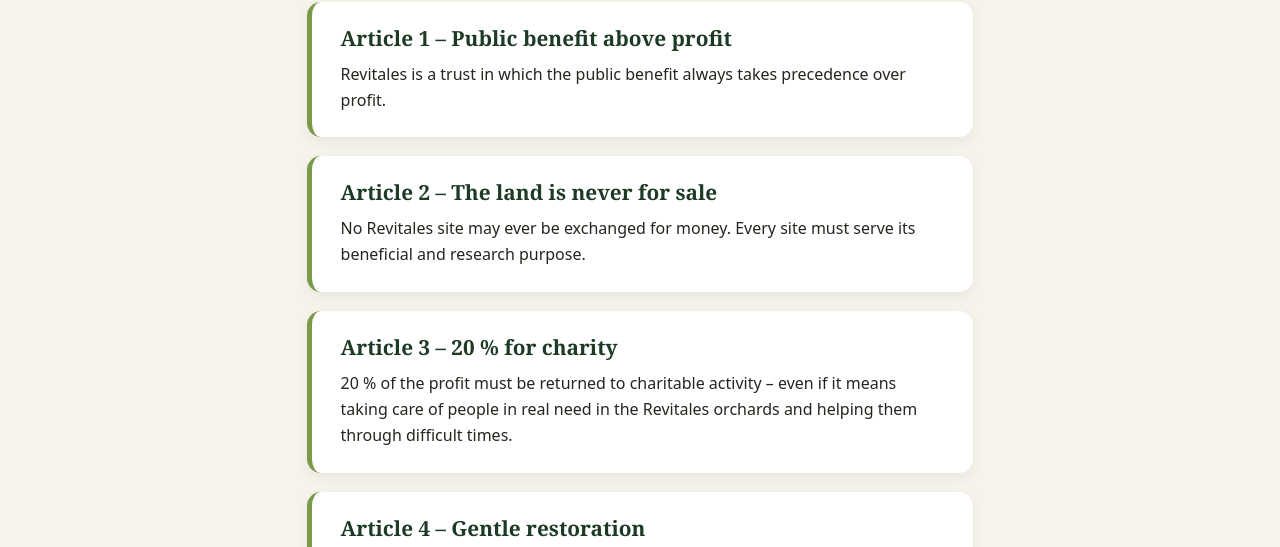
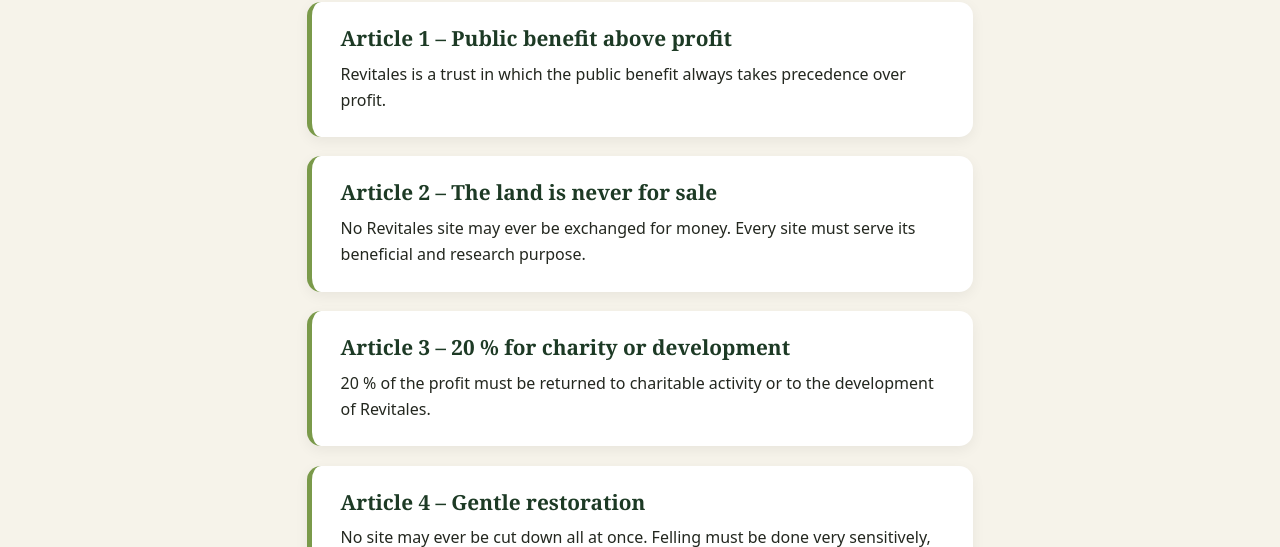
Before and after one commit to DOBJAN/REVITALES, a plain HTML site: page stanovy.html in a window 1280 px wide. Shown: the part 214-761 px from the top of the page. Drawn offline with Linux system fonts and the light colour scheme.

Commit message:
Statutes art. 3: 20 % for charity or development of Revitales
Co-Authored-By: Claude Opus 5.5 <noreply@anthropic.com>

```diff
--- a/stanovy.html
+++ b/stanovy.html
@@ -37,8 +37,8 @@
   </div>
 
   <div class="article">
-    <h2><span class="en">Article 3 – 20 % for charity</span><span class="cs">Článek 3 – 20 % na charitu</span></h2>
-    <p><span class="en">20 % of the profit must be returned to charitable activity – even if it means taking care of people in real need in the Revitales orchards and helping them through difficult times.</span><span class="cs">Dvacet procent zisku musí být vráceno do charitativní činnosti, i kdyby to mělo znamenat postarat se o lidi v opravdové nouzi v sadech Revitales a pomoci jim tak překonat těžká období.</span></p>
+    <h2><span class="en">Article 3 – 20 % for charity or development</span><span class="cs">Článek 3 – 20 % na charitu nebo rozvoj</span></h2>
+    <p><span class="en">20 % of the profit must be returned to charitable activity or to the development of Revitales.</span><span class="cs">Dvacet procent zisku musí být vráceno do charitativní činnosti nebo do rozvoje Revitales.</span></p>
   </div>
 
   <div class="article">
```
